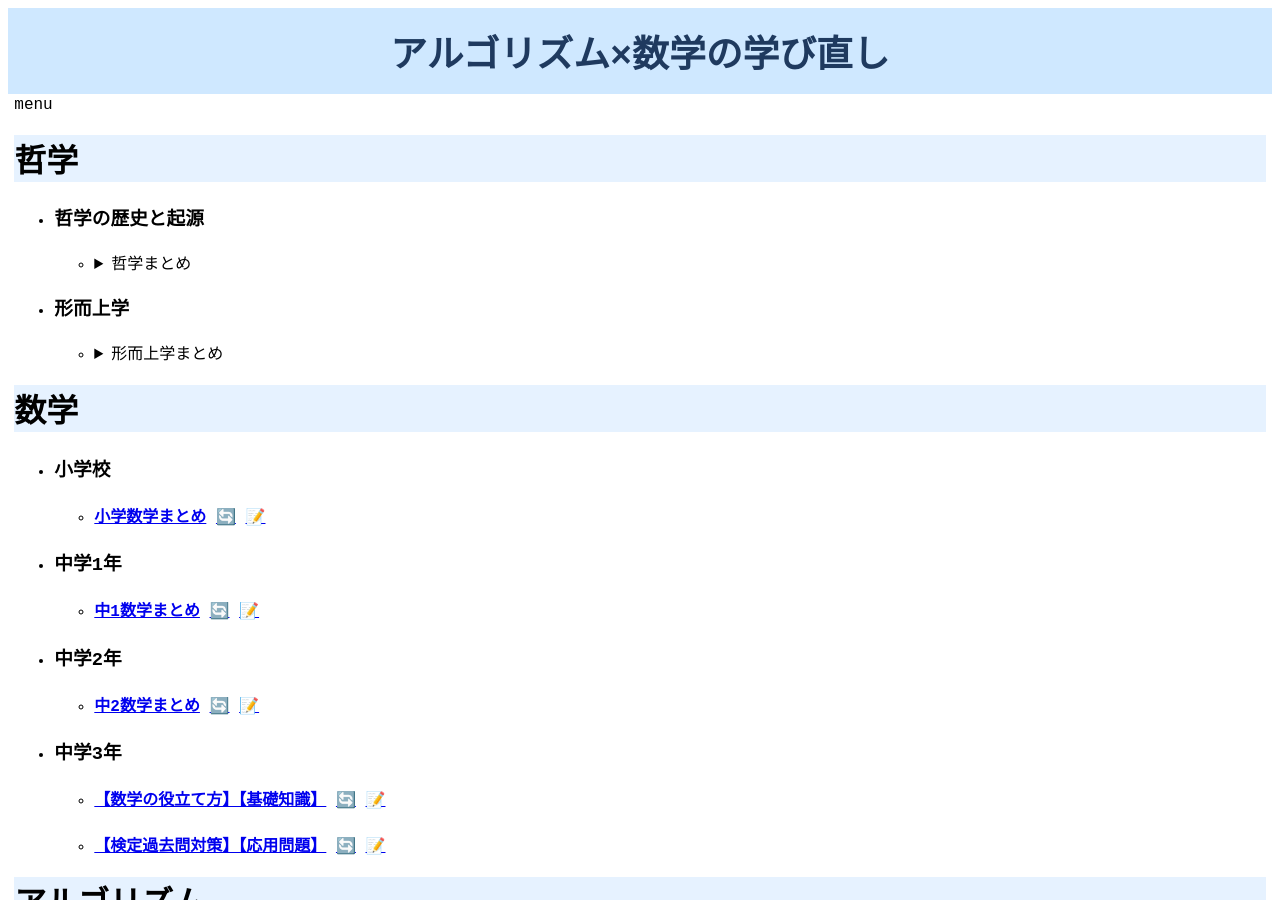
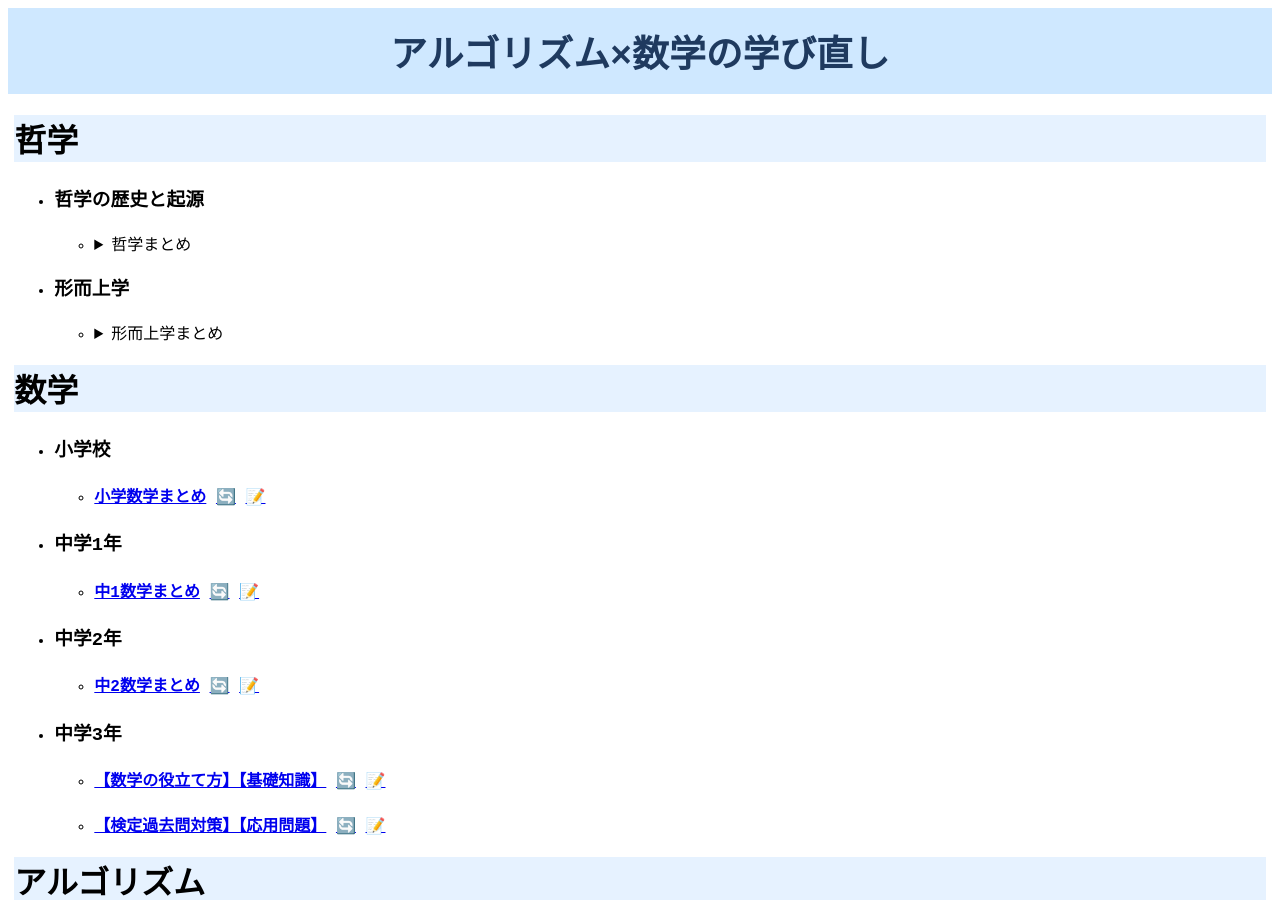
Before and after one commit to zoldof/algo-notes-ci, a Jekyll site: the page built from docs/dist/index.md, in a window 1280 px wide and 900 px high. Built offline with Jekyll 4.4.1, drawn with Linux system fonts in a browser that asks for light colours.

Commit message:
Update default.html

```diff
--- a/docs/_layouts/default.html
+++ b/docs/_layouts/default.html
@@ -31,7 +31,6 @@
 <body class="page-{{ slug }}">
   <div id="content">
     <!-- Liquid -->
-    {{ slug }}
     {{ content }}
   </div>
   <script type="module">
```
